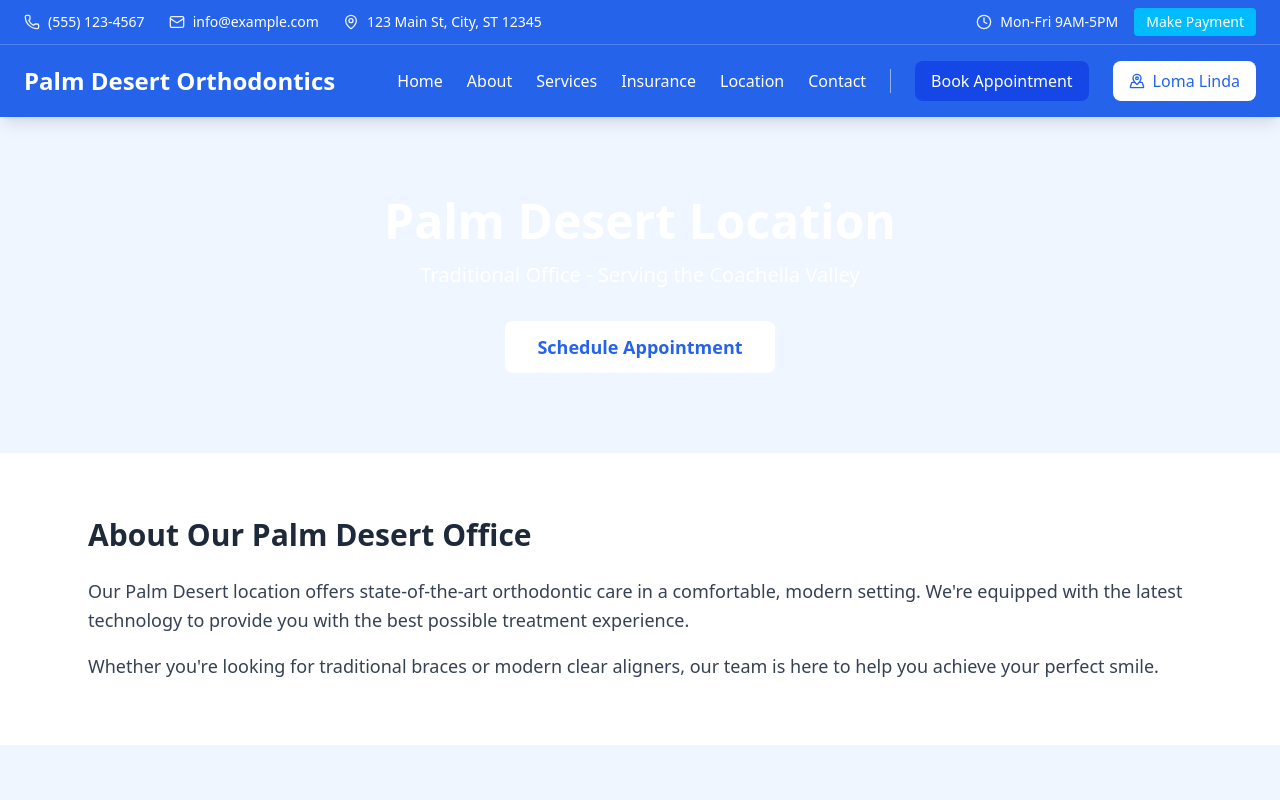
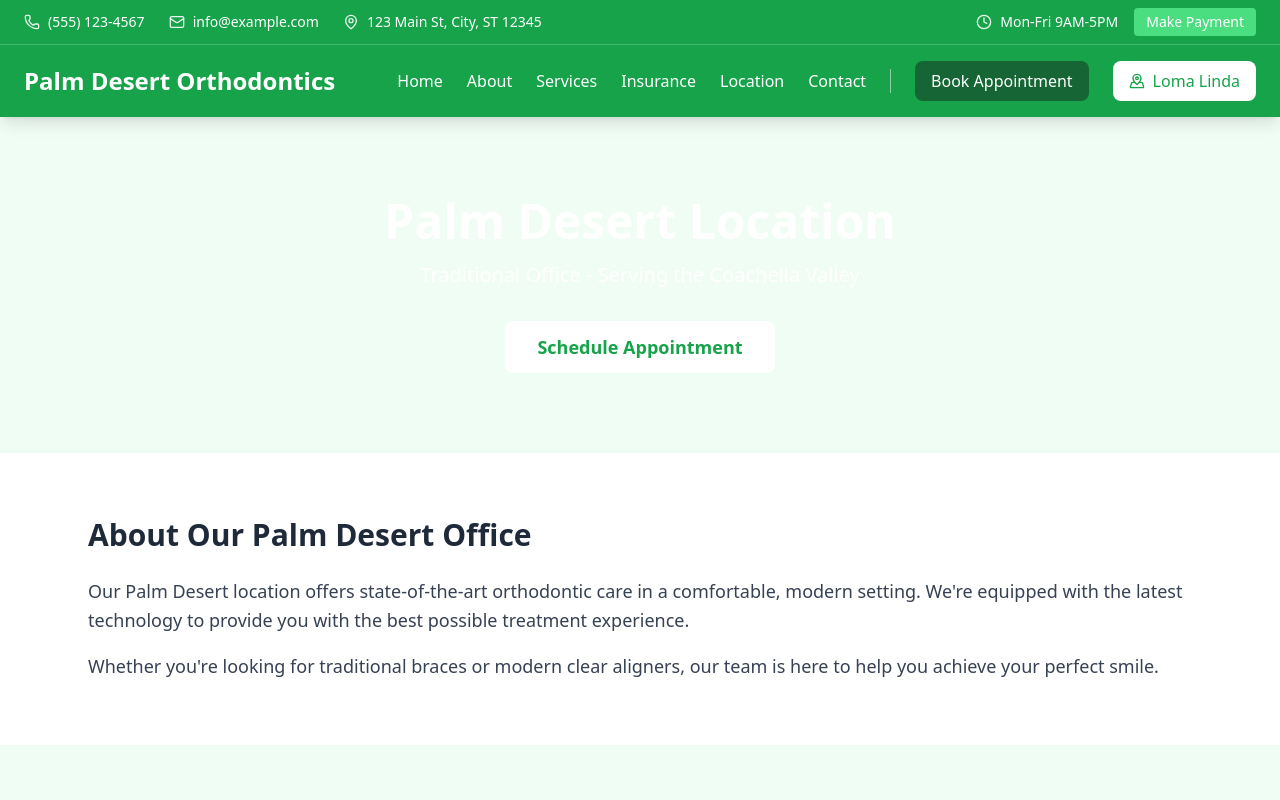
Before and after one commit to Moocifur/next-orthodontics, a Next.js app: page /palm-desert in a window 1280 px wide. Shown: the top 800 px of the page. Built offline with nearby package versions, Linux system fonts and the light colour scheme.

Commit message:
color switched

```diff
--- a/src/app/globals.css
+++ b/src/app/globals.css
@@ -6,35 +6,36 @@
 
 @layer base {
   :root {
-    /* Palm Desert color scheme (blue theme) */
-    --palm-desert-50: 239 246 255;
-    --palm-desert-100: 219 234 254;
-    --palm-desert-200: 191 219 254;
-    --palm-desert-300: 147 197 253;
-    --palm-desert-400: 96 165 250;
-    --palm-desert-500: 59 130 246;
-    --palm-desert-600: 37 99 235;
-    --palm-desert-700: 29 78 216;
-    --palm-desert-800: 30 64 175;
-    --palm-desert-900: 30 58 138;
+    /* Palm Desert color scheme (GREEN theme) */
+    --palm-desert-50: 240 253 244;
+    --palm-desert-100: 220 252 231;
+    --palm-desert-200: 187 247 208;
+    --palm-desert-300: 134 239 172;
+    --palm-desert-400: 74 222 128;
+    --palm-desert-500: 34 197 94;
+    --palm-desert-600: 22 163 74;
+    --palm-desert-700: 21 128 61;
+    --palm-desert-800: 22 101 52;
+    --palm-desert-900: 20 83 45;
 
-    /* Loma Linda color scheme (green theme) */
-    --loma-linda-50: 240 253 244;
-    --loma-linda-100: 220 252 231;
-    --loma-linda-200: 187 247 208;
-    --loma-linda-300: 134 239 172;
-    --loma-linda-400: 74 222 128;
-    --loma-linda-500: 34 197 94;
-    --loma-linda-600: 22 163 74;
-    --loma-linda-700: 21 128 61;
-    --loma-linda-800: 22 101 52;
-    --loma-linda-900: 20 83 45;
+    /* Loma Linda color scheme (BLUE theme) */
+    --loma-linda-50: 239 246 255;
+    --loma-linda-100: 219 234 254;
+    --loma-linda-200: 191 219 254;
+    --loma-linda-300: 147 197 253;
+    --loma-linda-400: 96 165 250;
+    --loma-linda-500: 59 130 246;
+    --loma-linda-600: 37 99 235;
+    --loma-linda-700: 29 78 216;
+    --loma-linda-800: 30 64 175;
+    --loma-linda-900: 30 58 138;
   }
 }
 
 @layer utilities {
   /* Palm Desert background colors */
   .bg-palm-desert-50 { background-color: rgb(var(--palm-desert-50)); }
+  .bg-palm-desert-400 { background-color: rgb(var(--palm-desert-400)); }
   .bg-palm-desert-600 { background-color: rgb(var(--palm-desert-600)); }
   .bg-palm-desert-800 { background-color: rgb(var(--palm-desert-800)); }
   .bg-palm-desert-900 { background-color: rgb(var(--palm-desert-900)); }
@@ -44,7 +45,9 @@
 
   /* Palm Desert hover states */
   .hover\:bg-palm-desert-50:hover { background-color: rgb(var(--palm-desert-50)); }
+  .hover\:bg-palm-desert-500:hover { background-color: rgb(var(--palm-desert-500)); }
   .hover\:bg-palm-desert-700:hover { background-color: rgb(var(--palm-desert-700)); }
+  .hover\:bg-palm-desert-900:hover { background-color: rgb(var(--palm-desert-900)); }
 
   /* Loma Linda background colors */
   .bg-loma-linda-50 { background-color: rgb(var(--loma-linda-50)); }
--- a/src/components/Header.js
+++ /dev/null
@@ -1,24 +0,0 @@
-import Link from 'next/link'
-
-export default function Header({ locationName, location }) {
-  // Determine which color classes to use based on location
-  const ispalmDesert = location === 'palm-desert'
-
-  const headerBg = ispalmDesert ? 'bg-palm-desert-600' : 'bg-loma-linda-600'
-  const buttonText = ispalmDesert ? 'text-palm-desert-600' : 'text-loma-linda-600'
-  const buttonHover = ispalmDesert ? 'hover:bg-palm-desert-50' : 'hover:bg-loma-linda-50'
-
-  return (
-    <header className={`${headerBg} text-white p-6 shadow-lg`}>
-      <div className="max-w-6xl mx-auto flex justify-between items-center">
-        <h1 className="text-2xl font-bold">{locationName}</h1>
-        <Link
-          href="/"
-          className={`bg-white ${buttonText} px-4 py-2 rounded-lg ${buttonHover} transition-colors`}
-        >
-          ← Back to Locations
-        </Link>
-      </div>
-    </header>
-  )
-}
--- a/src/components/HeaderWithNav.js
+++ b/src/components/HeaderWithNav.js
@@ -13,14 +13,12 @@ export default function HeaderWithNav({ locationName, location }) {
   const buttonText = isPalmDesert ? 'text-palm-desert-600' : 'text-loma-linda-600'
   const buttonHover = isPalmDesert ? 'hover:bg-palm-desert-50' : 'hover:bg-loma-linda-50'
 
-  // Book Appointment - Dark blue/green
-  const primaryBtnBg = isPalmDesert ? 'bg-blue-700' : 'bg-green-700'
-  const primaryBtnHover = isPalmDesert ? 'hover:bg-blue-800' : 'hover:bg-green-800'
+  // Action button classes
+  const primaryBtnBg = isPalmDesert ? 'bg-palm-desert-800' : 'bg-loma-linda-800'
+  const primaryBtnHover = isPalmDesert ? 'hover:bg-palm-desert-900' : 'hover:bg-loma-linda-900'
 
-  // Make Payment - Sky blue/Yellow
-  const paymentBtnBg = isPalmDesert ? 'bg-sky-400' : 'bg-yellow-400'
-  const paymentBtnHover = isPalmDesert ? 'hover:bg-sky-500' : 'hover:bg-yellow-500'
-  const paymentBtnText = isPalmDesert ? 'text-white' : 'text-gray-900'
+  const paymentBtnBg = isPalmDesert ? 'bg-palm-desert-400' : 'bg-loma-linda-400'
+  const paymentBtnHover = isPalmDesert ? 'hover:bg-palm-desert-500' : 'hover:bg-loma-linda-500'
 
   return (
     <>
@@ -52,7 +50,7 @@ export default function HeaderWithNav({ locationName, location }) {
               </div>
               <a
                 href="#payment"
-                className={`${paymentBtnBg} ${paymentBtnHover} ${paymentBtnText} px-3 py-1 rounded transition-colors font-medium`}
+                className={`${paymentBtnBg} ${paymentBtnHover} text-white px-3 py-1 rounded transition-colors font-medium`}
               >
                 Make Payment
               </a>
@@ -185,7 +183,7 @@ export default function HeaderWithNav({ locationName, location }) {
                 </a>
                 <a
                   href="#payment"
-                  className={`block text-center ${paymentBtnBg} ${paymentBtnHover} ${paymentBtnText} px-4 py-3 rounded-lg transition-colors font-medium`}
+                  className={`block text-center ${paymentBtnBg} ${paymentBtnHover} text-white px-4 py-3 rounded-lg transition-colors font-medium`}
                   onClick={() => setIsMenuOpen(false)}
                 >
                   Make Payment
```
